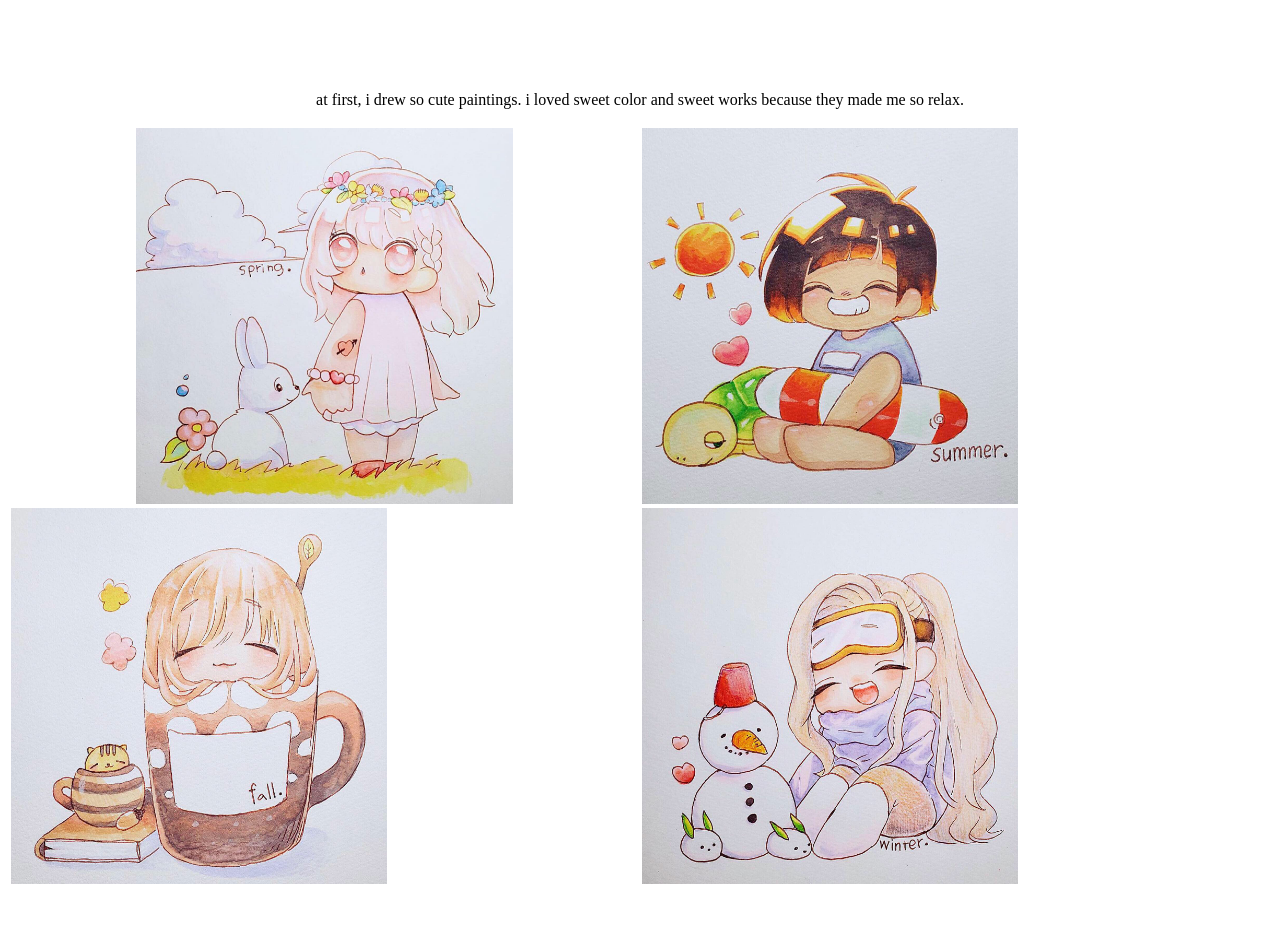
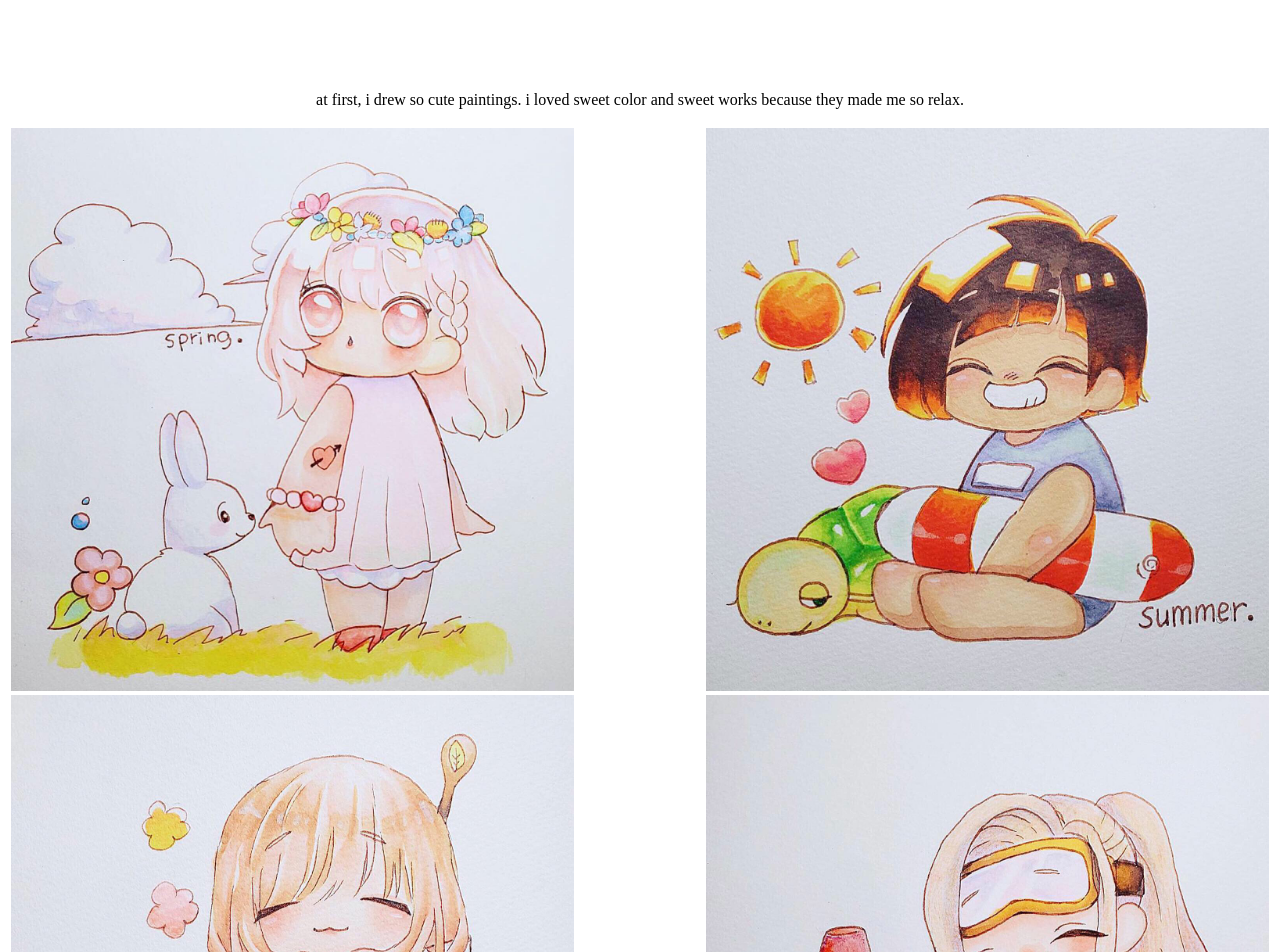
Before and after one commit to kasanefunk/kasanesworks, a plain HTML site: page paintings.html in a window 1280 px wide. Shown: the part 680-1632 px from the top of the page. Before the commit the page ends 1583 px from the top, so only its background shows below. Drawn offline with Linux system fonts and the light colour scheme.

Commit message:
Update paintings.html

```diff
--- a/paintings.html
+++ b/paintings.html
@@ -23,19 +23,23 @@
 			<p>
 			<table>
 				<tr>
-					<td style="text-align:center">
-						<img src="998BD6D0-5C76-49BC-93AF-C9CF4EF4B47E.jpeg" style="width:60%">
+					<td>
+						<img src="998BD6D0-5C76-49BC-93AF-C9CF4EF4B47E.jpeg" style="width:100%">
+					</td>
+					<td style="width:10%"> &nbsp;
 					</td>
 					<td>
-						<img src="4C4FFA42-D516-44DF-B520-4801DE7056F2.jpeg" style="width:60%">
+						<img src="4C4FFA42-D516-44DF-B520-4801DE7056F2.jpeg" style="width:100%">
 					</td>
 				</tr>
 				<tr>
 					<td>
-						<img src="12C943B5-6EC3-4342-BF94-8EBD704B470C.jpeg" style="width:60%">
+						<img src="12C943B5-6EC3-4342-BF94-8EBD704B470C.jpeg" style="width:100%">
+					</td>
+					<td style="width:10%"> &nbsp;
 					</td>
 					<td>
-						<img src="1F333590-1954-4608-9B1C-7C899EB9EAC1.jpeg" style="width:60%">
+						<img src="1F333590-1954-4608-9B1C-7C899EB9EAC1.jpeg" style="width:100%">
 					</td>
 				</tr>
 			</table>
```
